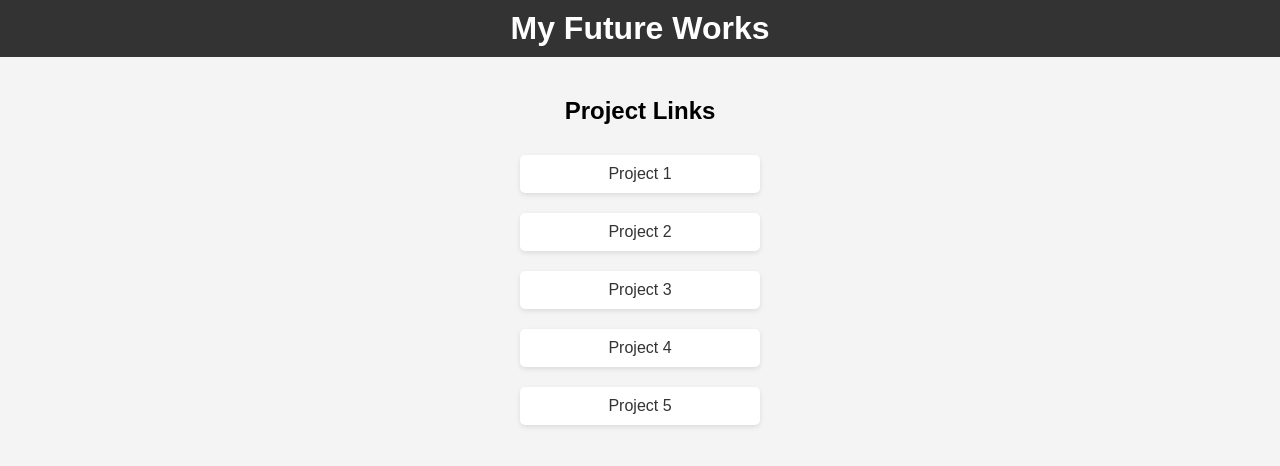
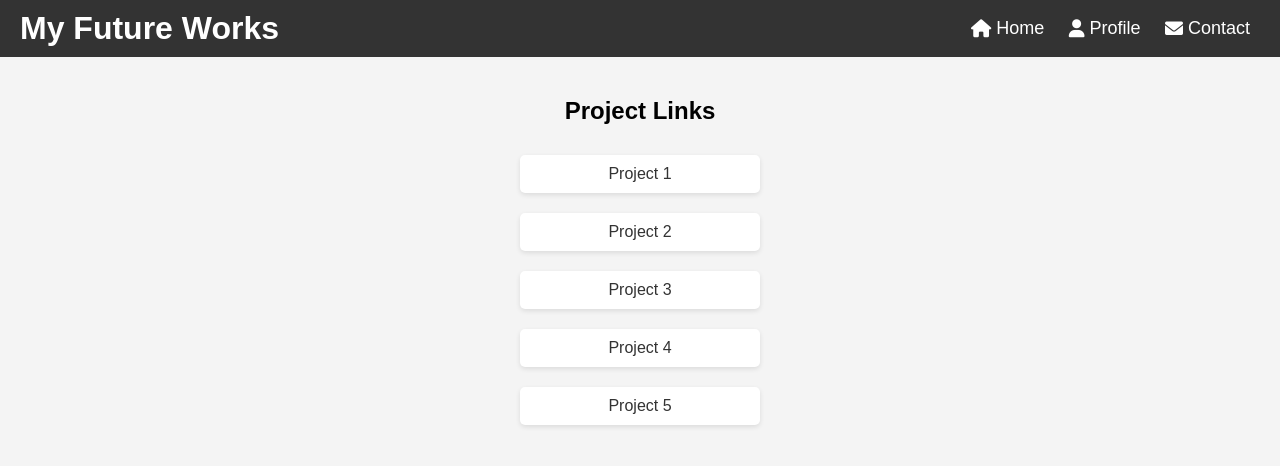
Before and after one commit to ItsBryyy/ItsBryyy.github.io, a plain HTML site: page index.html in a window 1280 px wide. Drawn offline with Linux system fonts and the light colour scheme.

Commit message:
index.html

```diff
--- a/index.html
+++ b/index.html
@@ -18,10 +18,36 @@
             color: white;
             padding: 10px 0;
             margin-bottom: 20px;
+            display: flex;
+            justify-content: space-between;
+            align-items: center;
         }
 
         header h1 {
             margin: 0;
+            padding-left: 20px;
+        }
+
+        /* Navbar styles */
+        .navbar {
+            margin-right: 20px;
+        }
+
+        .navbar a {
+            color: white;
+            text-decoration: none;
+            margin: 0 10px;
+            font-size: 18px;
+            display: inline-flex;
+            align-items: center;
+        }
+
+        .navbar a:hover {
+            color: #007BFF;
+        }
+
+        .navbar a i {
+            margin-right: 5px;
         }
 
         .projects {
@@ -47,11 +73,18 @@
             color: white;
         }
     </style>
+    <!-- Font Awesome for icons -->
+    <link rel="stylesheet" href="https://cdnjs.cloudflare.com/ajax/libs/font-awesome/6.0.0-beta3/css/all.min.css" integrity="sha384-k6RqeWeci5ZR/Lv4MR0sA0FfDOMz8Vp4IEtxrRxAvi5ENho1T2bq5X52odVgHPhJ" crossorigin="anonymous">
 </head>
 <body>
 
 <header>
     <h1>My Future Works</h1>
+    <div class="navbar">
+        <a href="home.html"><i class="fas fa-home"></i>Home</a>
+        <a href="profile.html"><i class="fas fa-user"></i>Profile</a>
+        <a href="contact.html"><i class="fas fa-envelope"></i>Contact</a>
+    </div>
 </header>
 
 <section class="projects">
```
